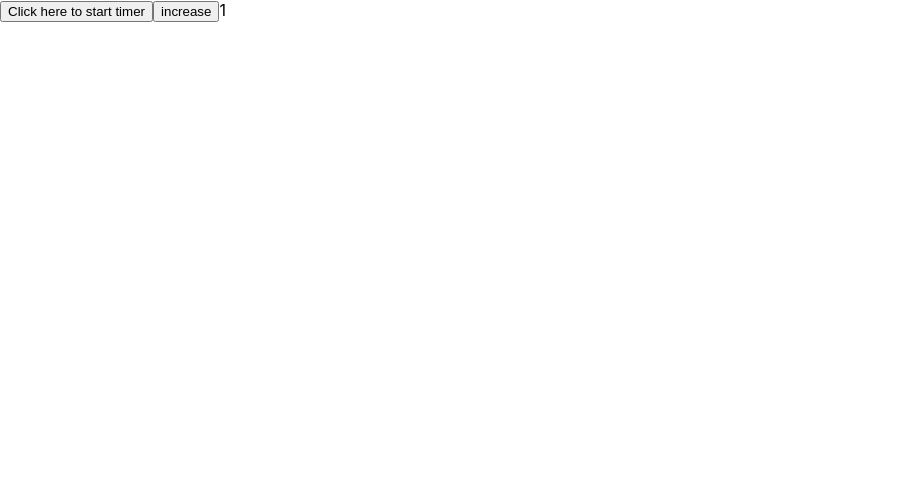
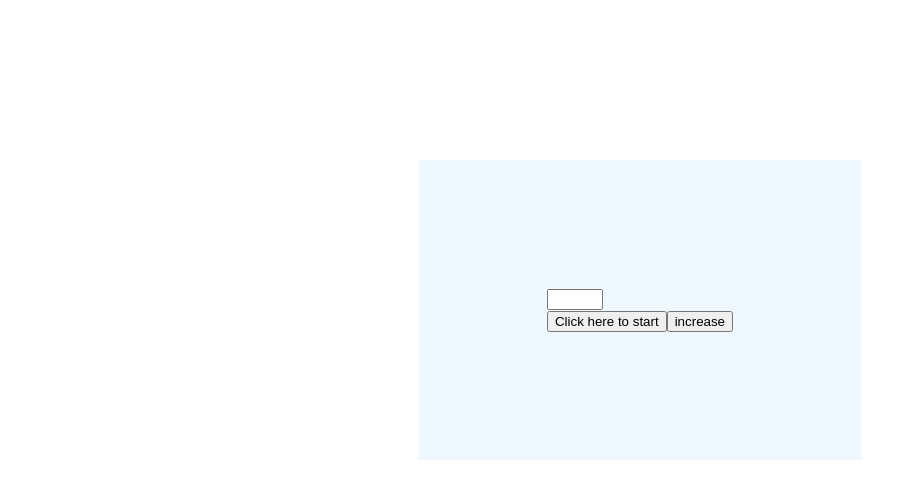
Before and after one commit to Charlie-Eeles/Quickmaths, a React (Create React App) app in the folder quickmaths/: page / in a window 1280 px wide. Shown: the top 498 px of the page, without its empty margins (0-924 px from the left). Built offline with nearby package versions, Linux system fonts and the light colour scheme.

Commit message:
added all necessary functionality

```diff
--- a/quickmaths/src/App.css
+++ b/quickmaths/src/App.css
@@ -1,38 +1,9 @@
-.App {
-  text-align: center;
+#flex-container{
+  display: flex;
 }
 
-.App-logo {
-  height: 40vmin;
-  pointer-events: none;
+.game-div{
+  background-color: aliceblue;
+  margin:20vh auto;
+  padding: 10%;
 }
-
-@media (prefers-reduced-motion: no-preference) {
-  .App-logo {
-    animation: App-logo-spin infinite 20s linear;
-  }
-}
-
-.App-header {
-  background-color: #282c34;
-  min-height: 100vh;
-  display: flex;
-  flex-direction: column;
-  align-items: center;
-  justify-content: center;
-  font-size: calc(10px + 2vmin);
-  color: white;
-}
-
-.App-link {
-  color: #61dafb;
-}
-
-@keyframes App-logo-spin {
-  from {
-    transform: rotate(0deg);
-  }
-  to {
-    transform: rotate(360deg);
-  }
-}
--- a/quickmaths/src/App.js
+++ b/quickmaths/src/App.js
@@ -5,18 +5,62 @@ class App extends Component{
 
   state = {
     interval: 1,
-    secondCount: 1
-  }
-  async componentDidMount(){
+    secondCount: 0,
+    correctAnswer: false,
+    specificTable: false,
+    table: 12,
+    multiplication: 0,
+    gameOn:false,
+    potentialAnswer: 0,
+    scoreCounter: 0
   }
 
   render(){
 
-    const mathFunction = (x, clear) =>{
-      const chosenTable = x || 16;
-      let scoreCounter = 0;
-      this.setState({secondCount: 5})
-      this.setState({interval : setInterval(()=> {this.setState({secondCount: this.state.secondCount-1})}, 1000)})
+    const setTable = (e) => {
+      const valFloat = parseFloat(e.target.value);
+      const maxFloat = parseFloat(e.target.max);
+      const minFloat = parseFloat(e.target.min);
+
+      if(valFloat === NaN){e.target.value = minFloat || 0}
+      if(valFloat > maxFloat){
+          const stateFloat = parseFloat(this.state.table);
+          if(stateFloat && stateFloat < maxFloat){
+          e.target.value = stateFloat + 1;
+          }
+          else{
+          e.target.value = maxFloat;
+          }
+      }
+      if(valFloat < minFloat){
+          e.target.value = minFloat;
+      }
+
+      if(valFloat>1 && valFloat<20){
+        this.setState({table: valFloat, specificTable:true})
+      }
+      else{
+        this.setState({specificTable:false})
+      }
+    }
+
+    const handleAnswer = (e) => {
+      const valFloat = parseFloat(e.target.value);
+      this.setState({potentialAnswer: valFloat})
+      console.log(this.state.correctAnswer)
+      if(this.state.correctAnswer === valFloat && this.state.correctAnswer !== false){
+        console.log("correct")
+        gameFunc(true);
+        e.target.value=""
+      }
+    }
+
+    const timerFunc = () =>{
+      if( this.state.secondCount <=0){
+        this.setState({secondCount: 5, gameOn: true})
+        this.setState({interval : setInterval(()=> {this.setState({secondCount: this.state.secondCount-1})}, 1000)})
+        gameFunc()
+      }
     }
 
     const clearIntervalFunc = () =>{
@@ -25,13 +69,50 @@ class App extends Component{
       }
     }
 
+    const gameFunc = (x) =>{
+      let tableVariable;
+      if(this.state.specificTable){
+        tableVariable = this.state.table;
+      }
+      else{
+        tableVariable = Math.floor(Math.random() * 12);
+        tableVariable++;
+        this.setState({table: tableVariable})
+      }
+
+      if(!this.state.correctAnswer){
+        let multiplicationVariable = Math.floor(Math.random() * 12);
+        multiplicationVariable++;
+        let correctAnswerVariable = multiplicationVariable * tableVariable;
+        this.setState({correctAnswer: correctAnswerVariable, multiplication: multiplicationVariable})
+      }
+      if(x === true && this.state.secondCount >0){
+        let multiplicationVariable = Math.floor(Math.random() * 12);
+        multiplicationVariable++;
+        let correctAnswerVariable = multiplicationVariable * tableVariable;
+        this.setState({correctAnswer: correctAnswerVariable, secondCount: this.state.secondCount+2, multiplication: multiplicationVariable, scoreCounter: this.state.scoreCounter+1})
+      }
+      console.log(this.state.specificTable)
+    }
+
     return (
 
-      <div>
-        <button onClick={()=>{mathFunction()}}>Click here to start timer</button>
-        <button onClick={()=>{this.setState({secondCount: this.state.secondCount+1})}}>increase</button>
-        {clearIntervalFunc()}
-        {this.state.secondCount}
+      <div id="flex-container">
+        {!this.state.gameOn ?
+          <div class="game-div">
+            <input type="number" min="2" max="20" onChange={setTable}></input><br/>
+            <button onClick={()=>{timerFunc()}}>Click here to start</button>
+            <button onClick={()=>{this.setState({secondCount: this.state.secondCount+1})}}>increase</button>
+            {clearIntervalFunc()}
+          </div>:
+          <div class="game-div">
+
+            Time:{this.state.secondCount} Score: {this.state.scoreCounter}<br/>
+            {this.state.table} x {this.state.multiplication} =
+            {clearIntervalFunc()}
+            <input type="number"onChange={handleAnswer}></input>
+          </div>
+        }
       </div>
     );
   }
```
